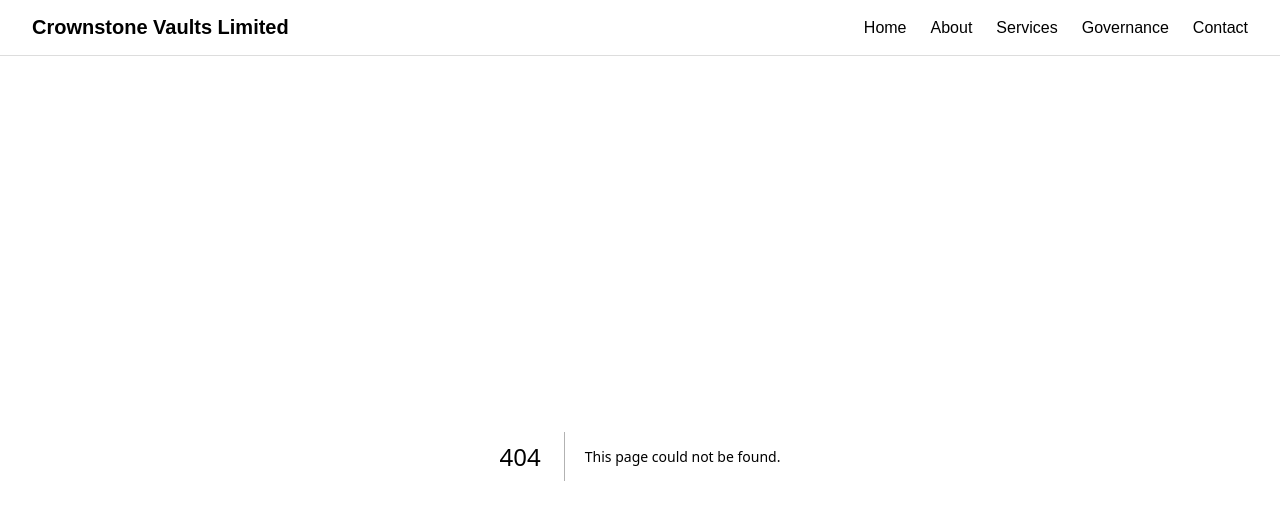
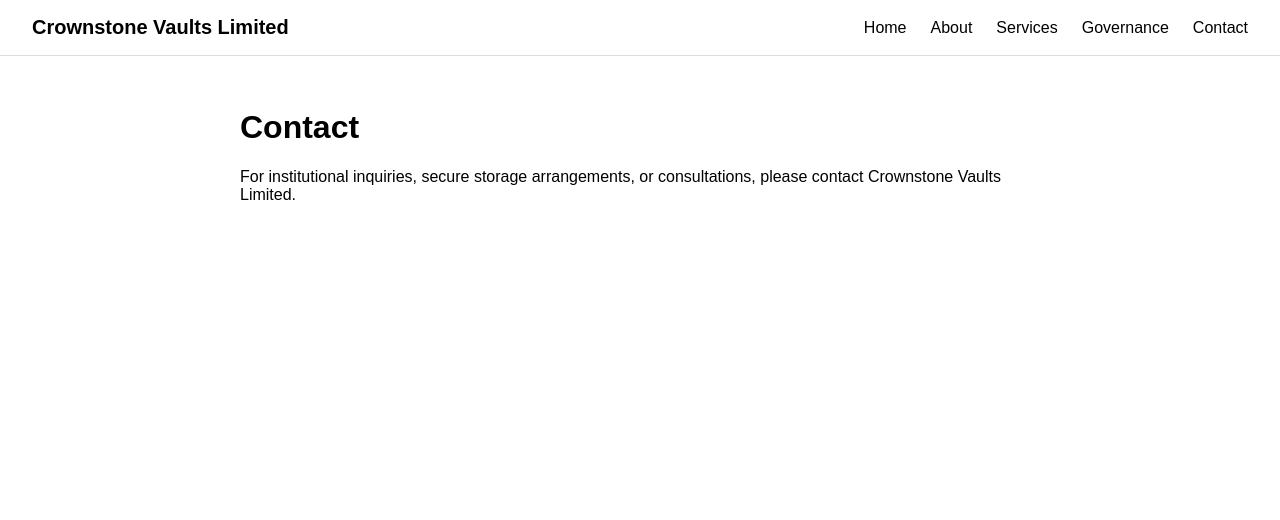
Before and after one commit to soulnlite/crownstone-vaults, a Next.js app: page /contact in a window 1280 px wide. Before the commit this address had no page. Shown: the top 520 px of the page. Built offline with nearby package versions, Linux system fonts and the light colour scheme.

Commit message:
Add Contact page

```diff
--- /dev/null
+++ b/app/contact/page.tsx
@@ -0,0 +1,11 @@
+export default function ContactPage() {
+  return (
+    <main style={{ padding: "2rem", maxWidth: "800px", margin: "0 auto" }}>
+      <h1>Contact</h1>
+      <p>
+        For institutional inquiries, secure storage arrangements, or
+        consultations, please contact Crownstone Vaults Limited.
+      </p>
+    </main>
+  );
+}
```
